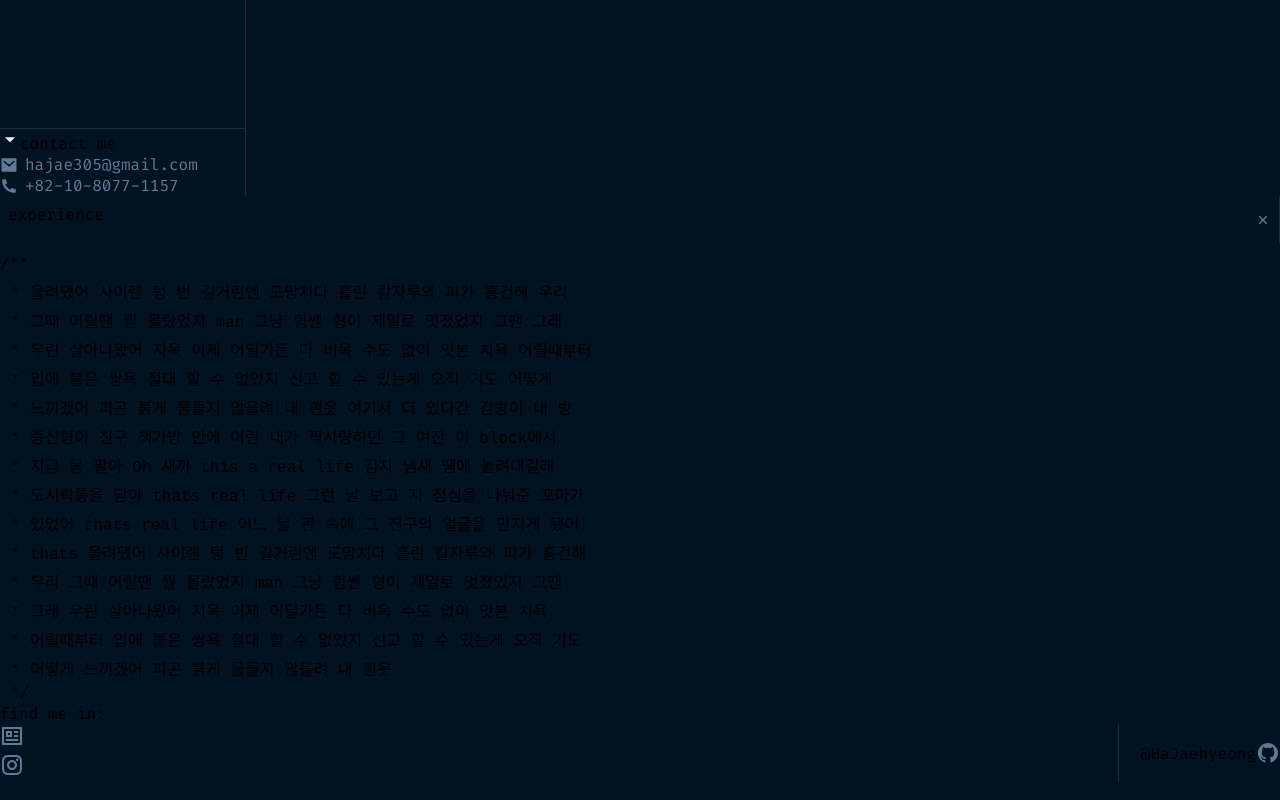
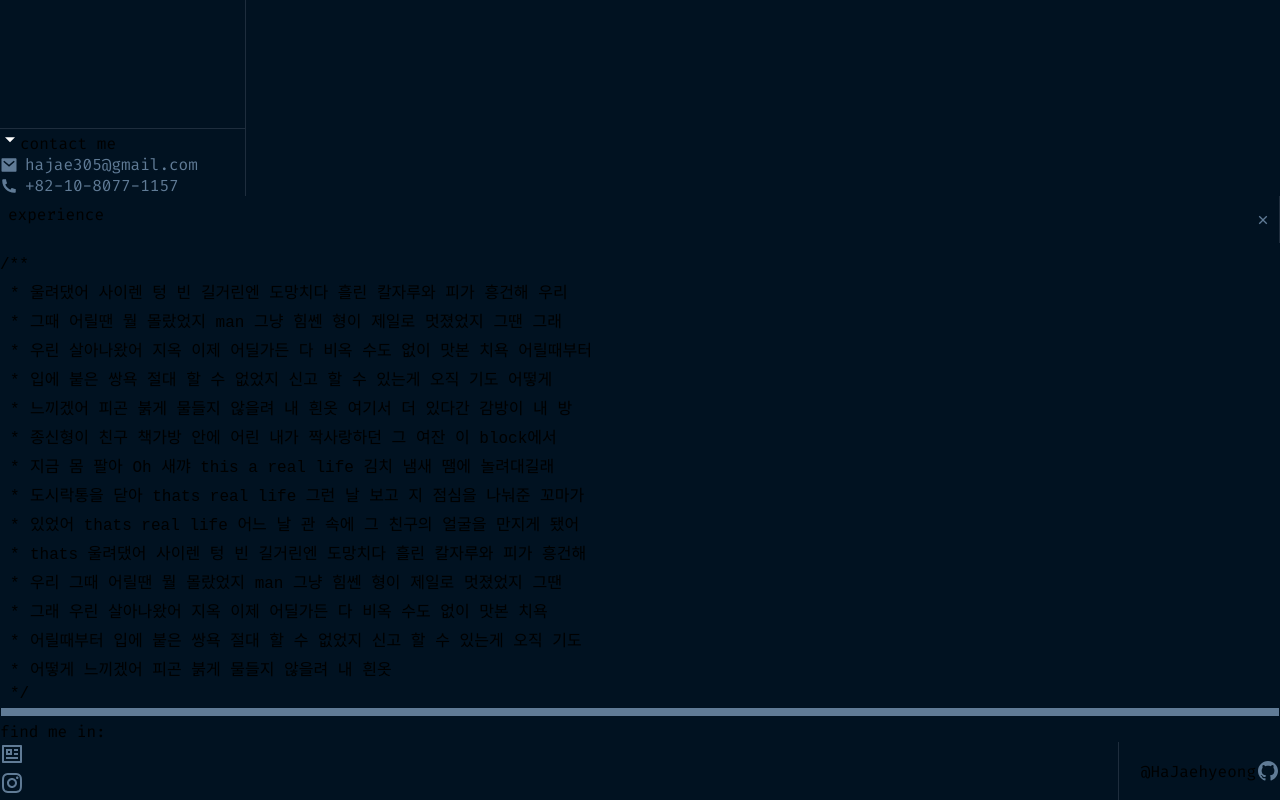
Before and after one commit to HaJaehyeong/portfolio, a Next.js app: page /about in a window 1280 px wide. Shown: the part 246-1046 px from the top of the page. Built offline with nearby package versions, Linux system fonts and the light colour scheme.

Commit message:
HAJAE-5 modify styles: design and add scroll

```diff
--- a/src/app/about/page.module.scss
+++ b/src/app/about/page.module.scss
@@ -3,7 +3,7 @@
   flex-direction: row;
 
   width: 100%;
-  height: 100%;
+  height: calc(100% - 107px);
 
   z-index: 999;
 }
--- a/src/components/about/content/body/body.module.scss
+++ b/src/components/about/content/body/body.module.scss
@@ -1,10 +1,20 @@
 .content-body-wrapper {
+  position: relative;
   display: flex;
   flex-direction: row;
   gap: 20px;
 
   padding: 20px;
+  height: 100%;
   color: var(--secondary-gray);
+
+  overflow-y: auto;
+
+  -ms-overflow-style: none;
+  scrollbar-width: none;
+  &::-webkit-scrollbar {
+    display: none;
+  }
 }
 
 .line-no {
@@ -56,3 +66,20 @@
   margin: 0 10px;
   white-space: pre;
 }
+
+.scroll-bar {
+  position: absolute;
+  width: 15px;
+  height: calc(100%);
+  right: 0;
+  top: 0;
+  border-left: solid 1px var(--line);
+}
+
+.scroll {
+  margin: 5px 1px;
+  width: calc(100% - 2px);
+  height: 8px;
+
+  background-color: var(--secondary-gray);
+}
--- a/src/components/about/content/body/body.tsx
+++ b/src/components/about/content/body/body.tsx
@@ -99,6 +99,9 @@ const AboutContentBody: React.FC = () => {
           <span style={{ marginLeft: '10px' }}>*/</span>
         </div>
       </div>
+      <div className={styles.scrollBar}>
+        <div className={styles.scroll} />
+      </div>
     </div>
   );
 };
--- a/src/components/about/content/tab/tab.module.scss
+++ b/src/components/about/content/tab/tab.module.scss
@@ -6,7 +6,7 @@
   gap: 0;
 
   width: 100%;
-  height: fit-content;
+  height: 42px;
   border-bottom: solid 1px var(--line);
 
   color: var(--secondary-gray);
```
